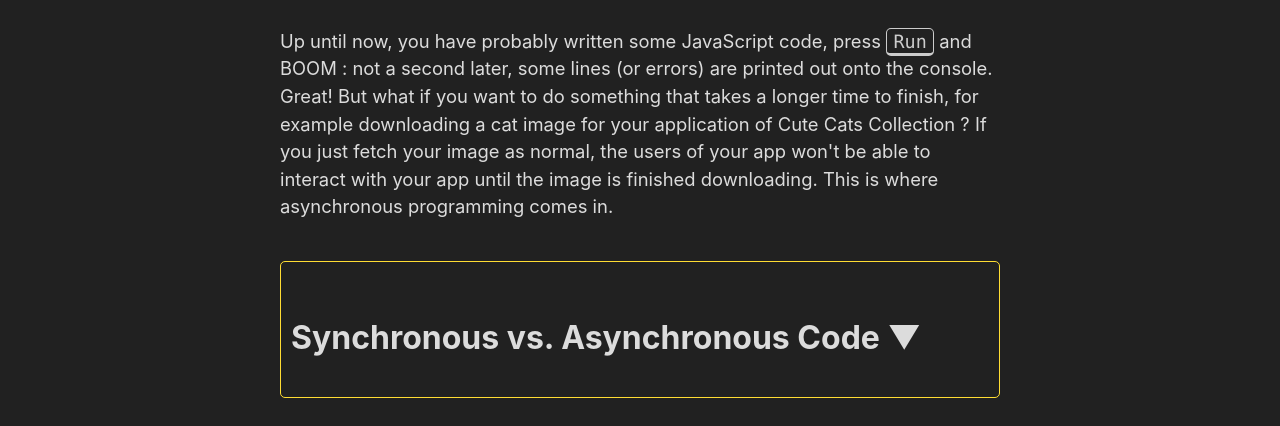
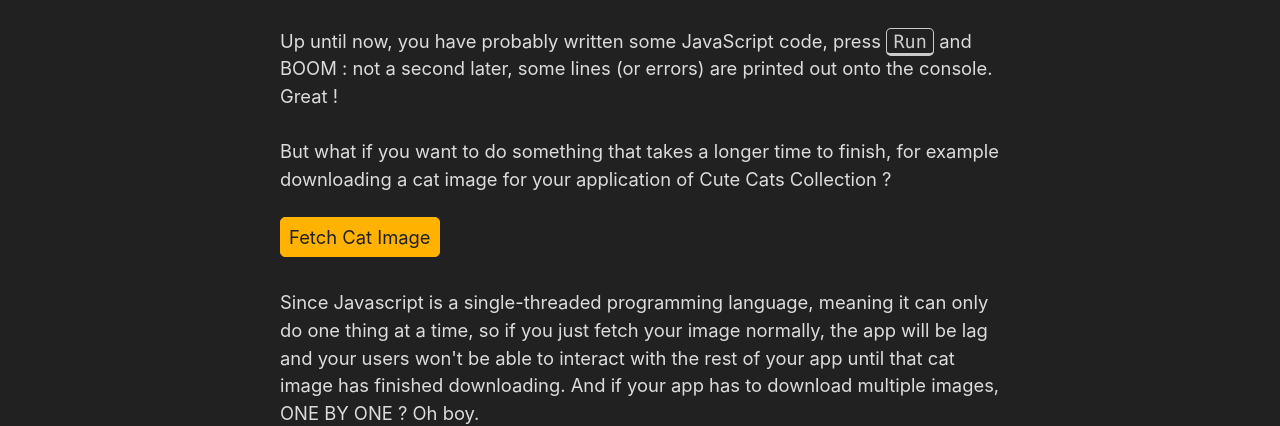
Before and after one commit to hans-min/mini-project-CAWEB, a website: page page1.html in a window 1280 px wide. Shown: the part 382-808 px from the top of the page. Drawn offline with nearby package versions, Linux system fonts and the light colour scheme.

Commit message:
page 1 content

```diff
--- a/appPage1.js
+++ b/appPage1.js
@@ -1,6 +1,7 @@
 new Vue({
   el: "#appPage1",
   data: {
+    showCatImage: false,
     shouldApplyCursor: false,
     accordionsNoCode: [
       {
@@ -89,5 +90,16 @@ new Vue({
           console.error("Failed to copy text: ", err);
         });
     },
+    fetchCatImageSync() {
+      i = 0;
+      while (i < 1000000000) {
+        i++;
+        if (i % 100000000 === 0) {
+          console.log(i);
+        }
+      }
+      this.showCatImage = !this.showCatImage;
+
+    }
   },
 });
--- a/page1.html
+++ b/page1.html
@@ -15,12 +15,19 @@
         <h1>What and Why Do We Need Asynchronous Stuff</h1>
         <p>
           Up until now, you have probably written some JavaScript code, press
-          <kbd>Run</kbd> and BOOM : not a second later, some lines (or errors) are printed out onto the console.
-          Great! But what if you want to do something that takes a longer time to finish, for example
-          downloading a cat image for your application of Cute Cats Collection ? If you just fetch your image
-          as normal, the users of your app won't be able to interact with your app until the image is
-          finished downloading. This is where asynchronous programming comes in.
-
+          <kbd>Run</kbd> and BOOM : not a second later, some lines (or errors) are printed out onto the
+          console. Great ! <br> <br>
+          But what if you want to do something that takes a longer time to finish, for example
+          downloading a cat image for your application of Cute Cats Collection ?
+          </p>
+          <img v-show="showCatImage" src="images/cat.webp" alt="cute cat">
+          <button @click="fetchCatImageSync"> Fetch Cat Image </button>
+          <p>
+            Since Javascript is a single-threaded programming language, meaning it can only do one thing
+            at a time, so if you just fetch your image normally, the app will be lag and your users won't
+            be able to interact with the rest of your app until that cat image has finished
+            downloading. And if your app has to download multiple images, ONE BY ONE ? Oh boy. <br>
+            Lucky for you, this is where asynchronous programming comes in.
         </p>
         <div
           v-for="(accordion, index) in accordionsNoCode"
@@ -32,7 +39,7 @@
             border: 1px solid var(--marked);
             margin-top: 40px;
             border-radius: var(--standard-border-radius);
-            padding: 10px;
+            padding: 0 20px;
           "
         >
           <h3 @click="toggleAccordion(index)">
```
Also changed, not shown: images/cat.webp (added).
